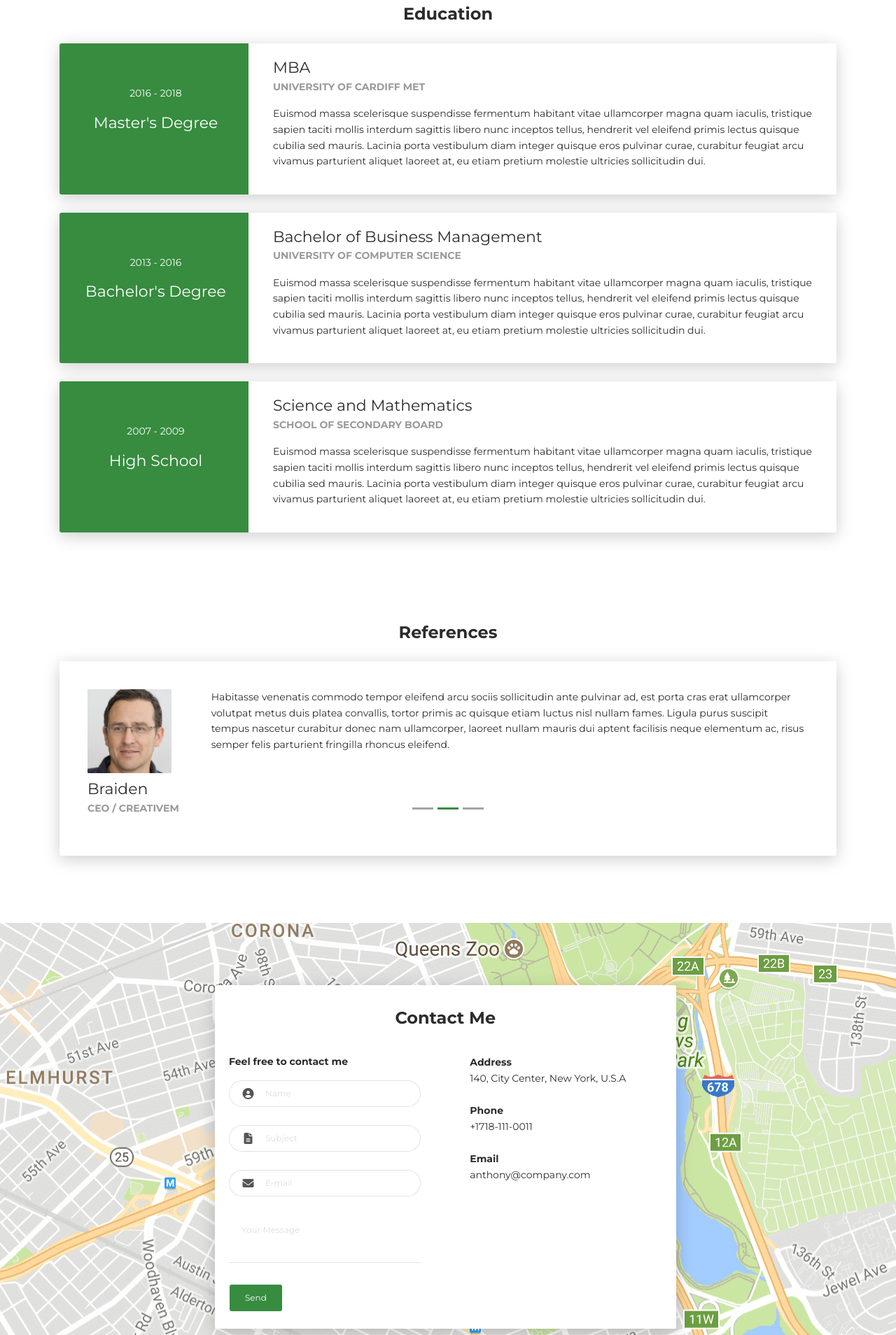
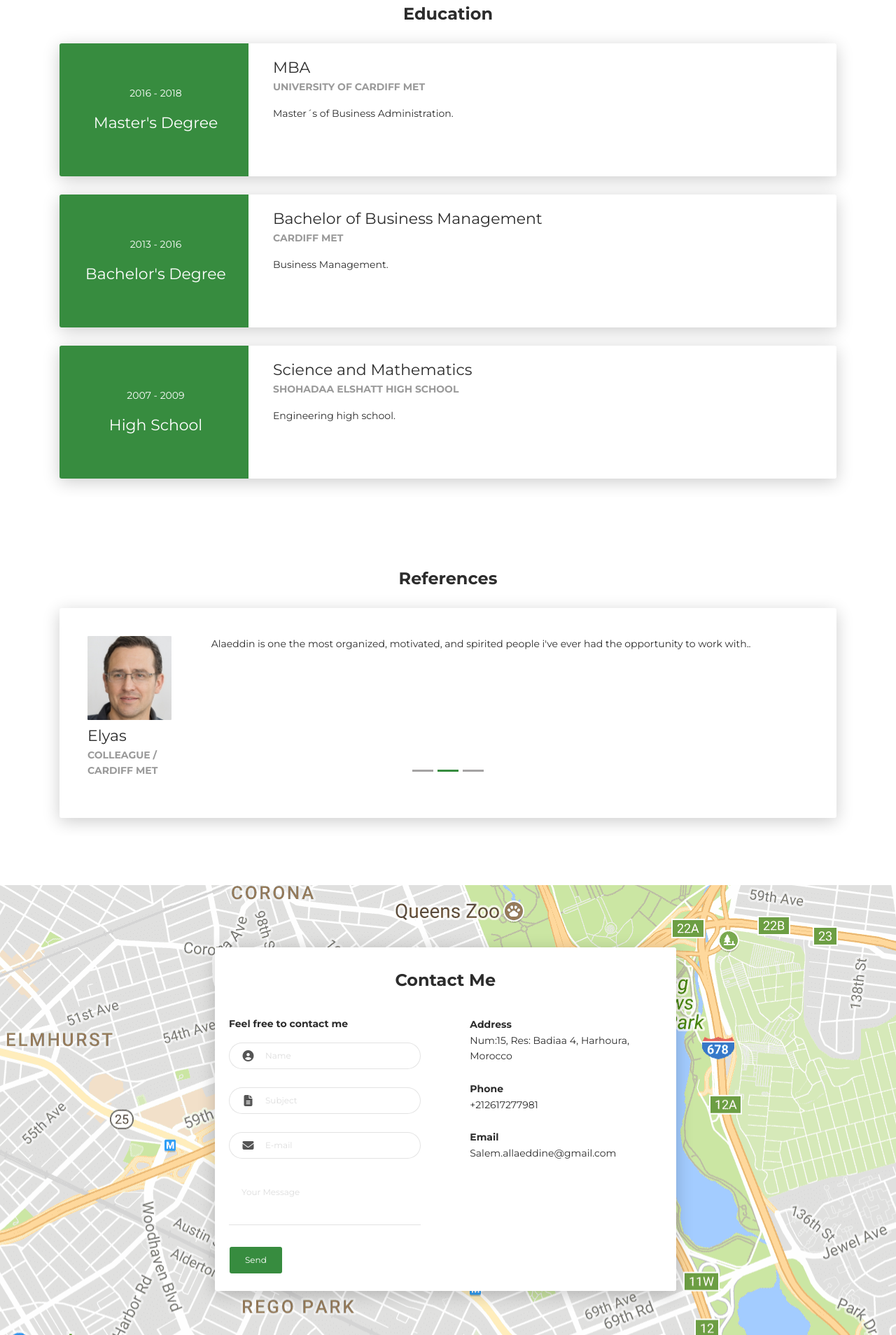
Before and after one commit to Alaeddin7/CV, a plain HTML site: page index.html in a window 1280 px wide. Shown: the part 3263-5171 px from the top of the page at 70% size. Drawn offline with Linux system fonts and the light colour scheme.

Commit message:
Update index.html

```diff
--- a/index.html
+++ b/index.html
@@ -358,7 +358,7 @@
           <div class="card-body">
             <div class="h5">MBA</div>
             <p class="category">University of Cardiff Met</p>
-            <p>Euismod massa scelerisque suspendisse fermentum habitant vitae ullamcorper magna quam iaculis, tristique sapien taciti mollis interdum sagittis libero nunc inceptos tellus, hendrerit vel eleifend primis lectus quisque cubilia sed mauris. Lacinia porta vestibulum diam integer quisque eros pulvinar curae, curabitur feugiat arcu vivamus parturient aliquet laoreet at, eu etiam pretium molestie ultricies sollicitudin dui.</p>
+            <p>Master´s of Business Administration.</p>
           </div>
         </div>
       </div>
@@ -374,8 +374,8 @@
         <div class="col-md-9" data-aos="fade-left" data-aos-offset="50" data-aos-duration="500">
           <div class="card-body">
             <div class="h5">Bachelor of Business Management</div>
-            <p class="category">University of Computer Science</p>
-            <p>Euismod massa scelerisque suspendisse fermentum habitant vitae ullamcorper magna quam iaculis, tristique sapien taciti mollis interdum sagittis libero nunc inceptos tellus, hendrerit vel eleifend primis lectus quisque cubilia sed mauris. Lacinia porta vestibulum diam integer quisque eros pulvinar curae, curabitur feugiat arcu vivamus parturient aliquet laoreet at, eu etiam pretium molestie ultricies sollicitudin dui.</p>
+            <p class="category">Cardiff Met</p>
+            <p>Business Management.</p>
           </div>
         </div>
       </div>
@@ -391,8 +391,8 @@
         <div class="col-md-9" data-aos="fade-left" data-aos-offset="50" data-aos-duration="500">
           <div class="card-body">
             <div class="h5">Science and Mathematics</div>
-            <p class="category">School of Secondary board</p>
-            <p>Euismod massa scelerisque suspendisse fermentum habitant vitae ullamcorper magna quam iaculis, tristique sapien taciti mollis interdum sagittis libero nunc inceptos tellus, hendrerit vel eleifend primis lectus quisque cubilia sed mauris. Lacinia porta vestibulum diam integer quisque eros pulvinar curae, curabitur feugiat arcu vivamus parturient aliquet laoreet at, eu etiam pretium molestie ultricies sollicitudin dui.</p>
+            <p class="category">Shohadaa ELshatt High School</p>
+            <p>Engineering high school.</p>
           </div>
         </div>
       </div>
@@ -413,33 +413,33 @@
           <div class="carousel-item active">
             <div class="row">
               <div class="col-lg-2 col-md-3 cc-reference-header"><img src="images/reference-image-1.jpg" alt="Image"/>
-                <div class="h5 pt-2">Aiyana</div>
-                <p class="category">CEO / WEBM</p>
+                <div class="h5 pt-2">Laila</div>
+                <p class="category">Colleague / Cardiff Met</p>
               </div>
               <div class="col-lg-10 col-md-9">
-                <p> Habitasse venenatis commodo tempor eleifend arcu sociis sollicitudin ante pulvinar ad, est porta cras erat ullamcorper volutpat metus duis platea convallis, tortor primis ac quisque etiam luctus nisl nullam fames. Ligula purus suscipit tempus nascetur curabitur donec nam ullamcorper, laoreet nullam mauris dui aptent facilisis neque elementum ac, risus semper felis parturient fringilla rhoncus eleifend.</p>
+                <p> Alaeddin is very friendly with many positive attributes. He has proved himself to be a focused and determined person with a sense of responsibility. Alaeddine has a strong ability to defend his ideas and is a capable member of the team along with the ability to encourage innovation. I am privileged to have had the opportunity to work with Alaeddine on multiple occasions. Therefore, it is my pleasure to recommend Alaeddine as he would be a great asset for the qualities mentioned above. .</p>
               </div>
             </div>
           </div>
           <div class="carousel-item">
             <div class="row">
               <div class="col-lg-2 col-md-3 cc-reference-header"><img src="images/reference-image-2.jpg" alt="Image"/>
-                <div class="h5 pt-2">Braiden</div>
-                <p class="category">CEO / Creativem</p>
+                <div class="h5 pt-2">Elyas</div>
+                <p class="category">Colleague / Cardiff Met</p>
               </div>
               <div class="col-lg-10 col-md-9">
-                <p> Habitasse venenatis commodo tempor eleifend arcu sociis sollicitudin ante pulvinar ad, est porta cras erat ullamcorper volutpat metus duis platea convallis, tortor primis ac quisque etiam luctus nisl nullam fames. Ligula purus suscipit tempus nascetur curabitur donec nam ullamcorper, laoreet nullam mauris dui aptent facilisis neque elementum ac, risus semper felis parturient fringilla rhoncus eleifend.</p>
+                <p> Alaeddin is one the most organized, motivated, and spirited people i've ever had the opportunity to work with..</p>
               </div>
             </div>
           </div>
           <div class="carousel-item">
             <div class="row">
               <div class="col-lg-2 col-md-3 cc-reference-header"><img src="images/reference-image-3.jpg" alt="Image"/>
-                <div class="h5 pt-2">Alexander</div>
-                <p class="category">CEO / Webnote</p>
+                <div class="h5 pt-2">Ahmed</div>
+                <p class="category">Bro & CEO / Jolie Kesh</p>
               </div>
               <div class="col-lg-10 col-md-9">
-                <p> Habitasse venenatis commodo tempor eleifend arcu sociis sollicitudin ante pulvinar ad, est porta cras erat ullamcorper volutpat metus duis platea convallis, tortor primis ac quisque etiam luctus nisl nullam fames. Ligula purus suscipit tempus nascetur curabitur donec nam ullamcorper, laoreet nullam mauris dui aptent facilisis neque elementum ac, risus semper felis parturient fringilla rhoncus eleifend.</p>
+                <p> Alaeddin is one the most organized, motivated, and spirited people i've ever had the opportunity to work with. We worked on many projects side-by-side and he always managed to deliver on the the right time..</p>
               </div>
             </div>
           </div>
@@ -500,11 +500,11 @@
                 <div class="col-md-6">
                   <div class="card-body">
                     <p class="mb-0"><strong>Address </strong></p>
-                    <p class="pb-2">140, City Center, New York, U.S.A</p>
+                    <p class="pb-2">Num:15, Res: Badiaa 4, Harhoura, Morocco</p>
                     <p class="mb-0"><strong>Phone</strong></p>
-                    <p class="pb-2">+1718-111-0011</p>
+                    <p class="pb-2">+212617277981</p>
                     <p class="mb-0"><strong>Email</strong></p>
-                    <p>anthony@company.com</p>
+                    <p>Salem.allaeddine@gmail.com</p>
                   </div>
                 </div>
               </div>
@@ -518,9 +518,9 @@
     </div>
     <footer class="footer">
       <div class="container text-center"><a class="cc-facebook btn btn-link" href="#"><i class="fa fa-facebook fa-2x " aria-hidden="true"></i></a><a class="cc-twitter btn btn-link " href="#"><i class="fa fa-twitter fa-2x " aria-hidden="true"></i></a><a class="cc-google-plus btn btn-link" href="#"><i class="fa fa-google-plus fa-2x" aria-hidden="true"></i></a><a class="cc-instagram btn btn-link" href="#"><i class="fa fa-instagram fa-2x " aria-hidden="true"></i></a></div>
-      <div class="h4 title text-center">Anthony Barnett</div>
+      <div class="h4 title text-center">Alaeddin Elkhweldi</div>
       <div class="text-center text-muted">
-        <p>&copy; Creative CV. All rights reserved.<br>Design - <a class="credit" href="https://templateflip.com" target="_blank">TemplateFlip</a></p>
+        <p>&copy; Alaeddin. All rights reserved.<br>Design - <a class="credit" href="https://templateflip.com" target="_blank">Alaeddin</a></p>
       </div>
     </footer>
     <script src="js/core/jquery.3.2.1.min.js?ver=1.1.0"></script>
```
